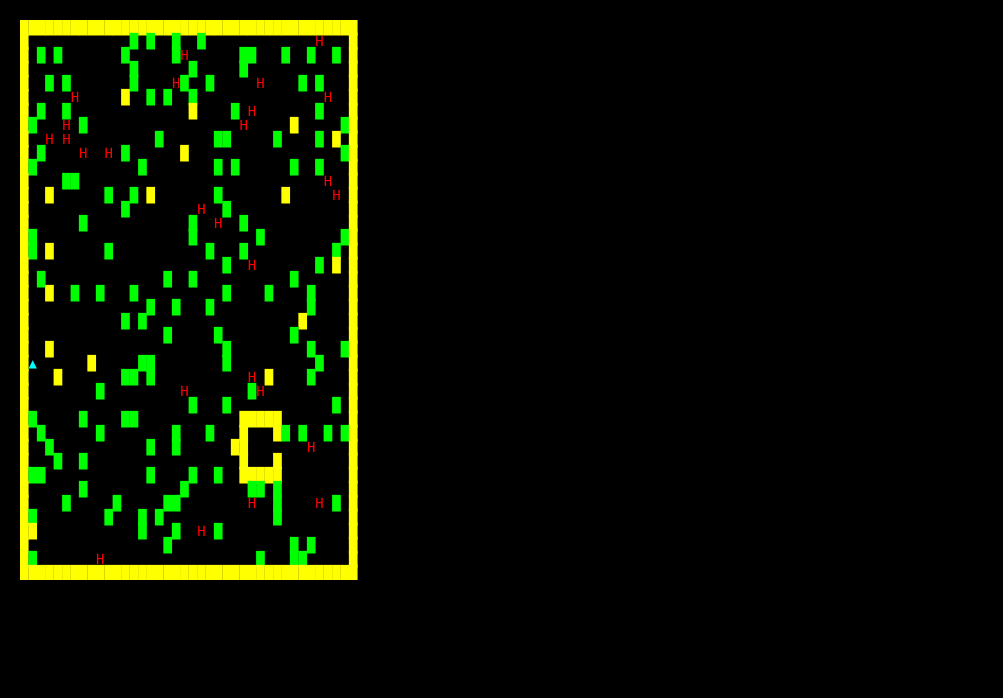
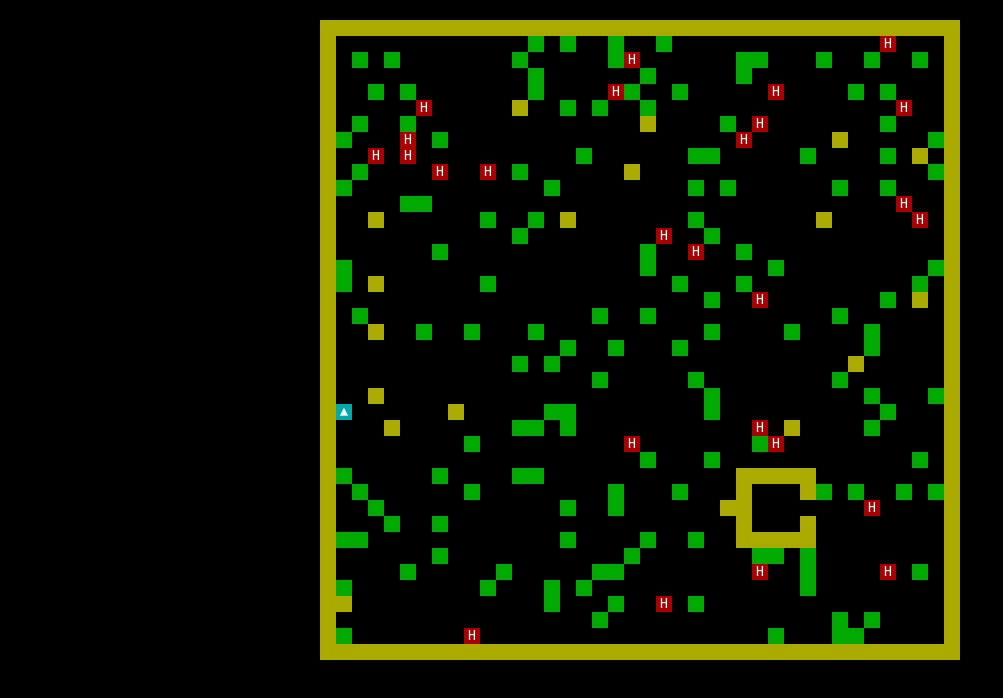
Before and after one commit to differentmatt/beast, a Next.js app: page / in a window 1280 px wide. Shown: the top 698 px of the page, without its empty margins (0-1003 px from the left). Built offline with nearby package versions, Linux system fonts and the light colour scheme.

Commit message:
Remove game board cell spacing and make cells square

```diff
--- a/app/components/Game.tsx
+++ b/app/components/Game.tsx
@@ -224,19 +224,21 @@ function generateRandomMap() {
   return map;
 }
 
-const levelMap = generateRandomMap();
-const rows = levelMap.length;
-const cols = levelMap[0].length;
+// Key function for coordinates
 const key = (r: number, c: number) => `${r},${c}`;
 
-// ────────────── static level parsing ──────────────
-function parseLevel() {
+// ────────────── level parsing ──────────────
+function parseLevel(map: string[]) {
   let player: Coord = { row: 0, col: 0 };
   const beasts: Coord[] = [];
   const blocks: Coord[] = [];
   const walls = new Set<string>();
 
-  levelMap.forEach((line, r) => {
+  if (map.length === 0) {
+    return { player, beasts, blocks, walls };
+  }
+
+  map.forEach((line: string, r: number) => {
     [...line].forEach((ch, c) => {
       switch (ch) {
         case 'P': player = { row: r, col: c }; break;
@@ -250,13 +252,45 @@ function parseLevel() {
 }
 
 export default function Game() {
+  // Generate map on client-side only
+  const [levelMap, setLevelMap] = useState<string[]>([]);
+  const [rows, setRows] = useState(MAP_SIZE);
+  const [cols, setCols] = useState(MAP_SIZE);
+
+  // Initialize the game on client-side only
+  useEffect(() => {
+    const newMap = generateRandomMap();
+    setLevelMap(newMap);
+    setRows(newMap.length);
+    setCols(newMap[0].length);
+  }, []);
+
+  // Parse level data from the map
+  const levelData = useMemo(() => {
+    if (levelMap.length === 0) {
+      return { player: { row: 0, col: 0 }, beasts: [], blocks: [], walls: new Set<string>() };
+    }
+    return parseLevel(levelMap);
+  }, [levelMap]);
+
   /* initial state (fresh copy each time) */
-  const { player: p0, beasts: b0, blocks: bl0, walls } = useMemo(parseLevel, []);
+  const { player: p0, beasts: b0, blocks: bl0, walls } = levelData;
   const [player, setPlayer]   = useState<Coord>(p0);
   const [beasts, setBeasts]   = useState<Coord[]>(b0);
   const [blocks, setBlocks]   = useState<Coord[]>(bl0);
   const [gameOver, setOver]   = useState(false);
   const [gameWon,  setWon]    = useState(false);
+
+  // Update state when level data changes
+  useEffect(() => {
+    if (levelMap.length > 0) {
+      setPlayer(p0);
+      setBeasts(b0);
+      setBlocks(bl0);
+      setOver(false);
+      setWon(false);
+    }
+  }, [levelData, p0, b0, bl0]);
 
   /* helpers */
   const beastIdx = (r:number,c:number) => beasts.findIndex(b => b.row===r && b.col===c);
@@ -265,9 +299,17 @@ export default function Game() {
 
   /* restart */
   const reset = () => {
-    const { player, beasts, blocks } = parseLevel();
-    setPlayer(player); setBeasts(beasts); setBlocks(blocks);
-    setOver(false); setWon(false);
+    const newMap = generateRandomMap();
+    setLevelMap(newMap);
+    setRows(newMap.length);
+    setCols(newMap[0].length);
+
+    const { player, beasts, blocks } = parseLevel(newMap);
+    setPlayer(player);
+    setBeasts(beasts);
+    setBlocks(blocks);
+    setOver(false);
+    setWon(false);
   };
 
   /* ───────────── beast timer ─────────────*/
@@ -440,25 +482,32 @@ export default function Game() {
   }
 
   /* ───────────── render grid ─────────────*/
-  const rowsJSX = [];
+  const cellsJSX = [];
   for (let r = 0; r < rows; r++) {
-    const cells = [];
     for (let c = 0; c < cols; c++) {
-      let ch = '\u00A0', cls='empty';
-      if (player.row===r && player.col===c) { ch='▲'; cls='player'; }
-      else if (beastIdx(r,c)!==-1)          { ch='H'; cls='beast';  }
-      else if (hasBlock(r,c))               { ch='█'; cls='block';  }
-      else if (walls.has(key(r,c)))         { ch='█'; cls='wall';   }
-      cells.push(<span key={c} className={cls}>{ch}</span>);
+      let ch = '', cls = 'cell empty';
+      if (player.row === r && player.col === c) { ch = '▲'; cls = 'cell player'; }
+      else if (beastIdx(r, c) !== -1)          { ch = 'H'; cls = 'cell beast'; }
+      else if (hasBlock(r, c))                 { ch = ''; cls = 'cell block'; }
+      else if (walls.has(key(r, c)))           { ch = ''; cls = 'cell wall'; }
+
+      cellsJSX.push(
+        <div
+          key={`${r}-${c}`}
+          className={cls}
+          style={{ gridRow: r + 1, gridColumn: c + 1 }}
+        >
+          {ch}
+        </div>
+      );
     }
-    rowsJSX.push(<div key={r} className="row">{cells}</div>);
   }
 
   return (
-    <div className="board">
-      {rowsJSX}
-      {gameOver && <div className="status">Game Over — press R to restart</div>}
-      {gameWon  && <div className="status">You win! — press R to play again</div>}
+    <div className="board" style={{ gridTemplateColumns: `repeat(${cols}, 16px)`, gridTemplateRows: `repeat(${rows}, 16px)` }}>
+      {cellsJSX}
+      {gameOver && <div className="status" style={{ gridColumn: '1 / -1', gridRow: rows + 1 }}>Game Over — press R to restart</div>}
+      {gameWon && <div className="status" style={{ gridColumn: '1 / -1', gridRow: rows + 1 }}>You win! — press R to play again</div>}
     </div>
   );
 }
--- a/app/globals.css
+++ b/app/globals.css
@@ -6,27 +6,74 @@ body{
   font-family:Consolas,Monaco,'Courier New',monospace;
 }
 
-/* board uses monospace ASCII */
-.board{
-  display:inline-block;
-  line-height:1;
-  white-space:nowrap;
-  font-size:min(1.5vw,14px);
+/* Grid-based board layout */
+.board {
+  position: relative;
+  display: grid;
+  grid-template-columns: repeat(40, 16px);
+  grid-template-rows: repeat(40, 16px);
+  gap: 0;
+  width: max-content;
   max-width: 95vw;
   max-height: 90vh;
   overflow: auto;
+  margin: 0 auto;
+  background-color: #000;
+  padding: 0;
+  border: 0;
+  font-family: monospace;
 }
 
-/* Add row styling for better readability */
-.row {
-  white-space: pre;
+/* Cell styling */
+.cell {
+  width: 16px;
+  height: 16px;
+  display: flex;
+  align-items: center;
+  justify-content: center;
+  font-size: 14px;
+  user-select: none;
+  padding: 0;
+  margin: 0;
+  border: 0;
+  box-sizing: border-box;
 }
 
-/* per-cell colors */
-.player{ color:cyan;   }
-.beast { color:red;    }
-.block { color:lime;   }
-.wall  { color:yellow; }
-.empty { color:inherit;}
+/* Cell types */
+.cell.player {
+  background-color: #00AAAA;
+  color: white;
+}
 
-.status{ font-size:16px; margin-bottom:8px; }
+.cell.beast {
+  background-color: #AA0000;
+  color: white;
+}
+
+.cell.block {
+  background-color: #00AA00;
+  color: black;
+}
+
+.cell.wall {
+  background-color: #AAAA00;
+  color: black;
+}
+
+.cell.empty {
+  background-color: transparent;
+  color: #333;
+}
+
+/* Status message styling */
+.status {
+  font-size: 16px;
+  line-height: normal;
+  padding: 10px 0;
+  text-align: center;
+  background-color: rgba(0, 0, 0, 0.8);
+  color: white;
+  grid-column: 1 / -1;
+  width: 100%;
+  z-index: 10;
+}
```
